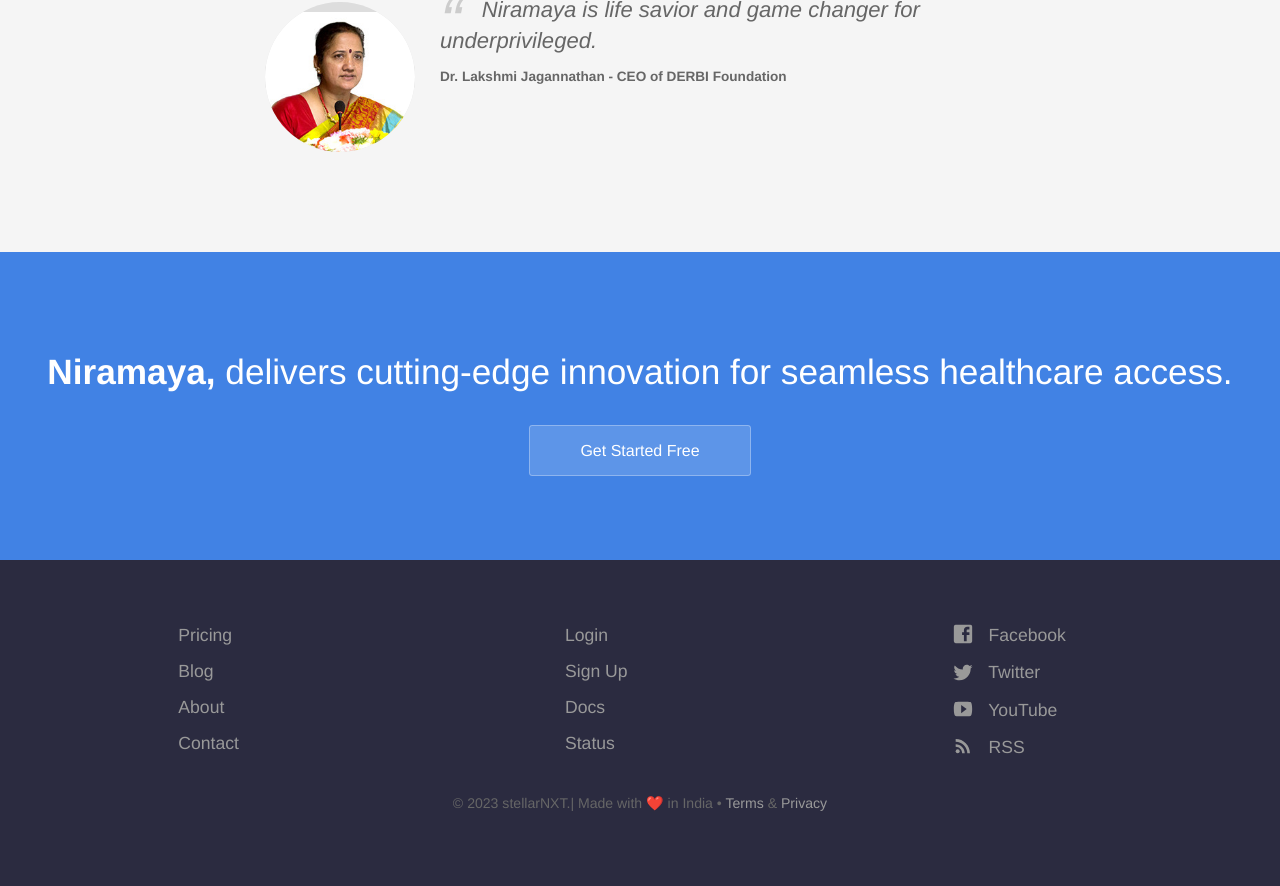
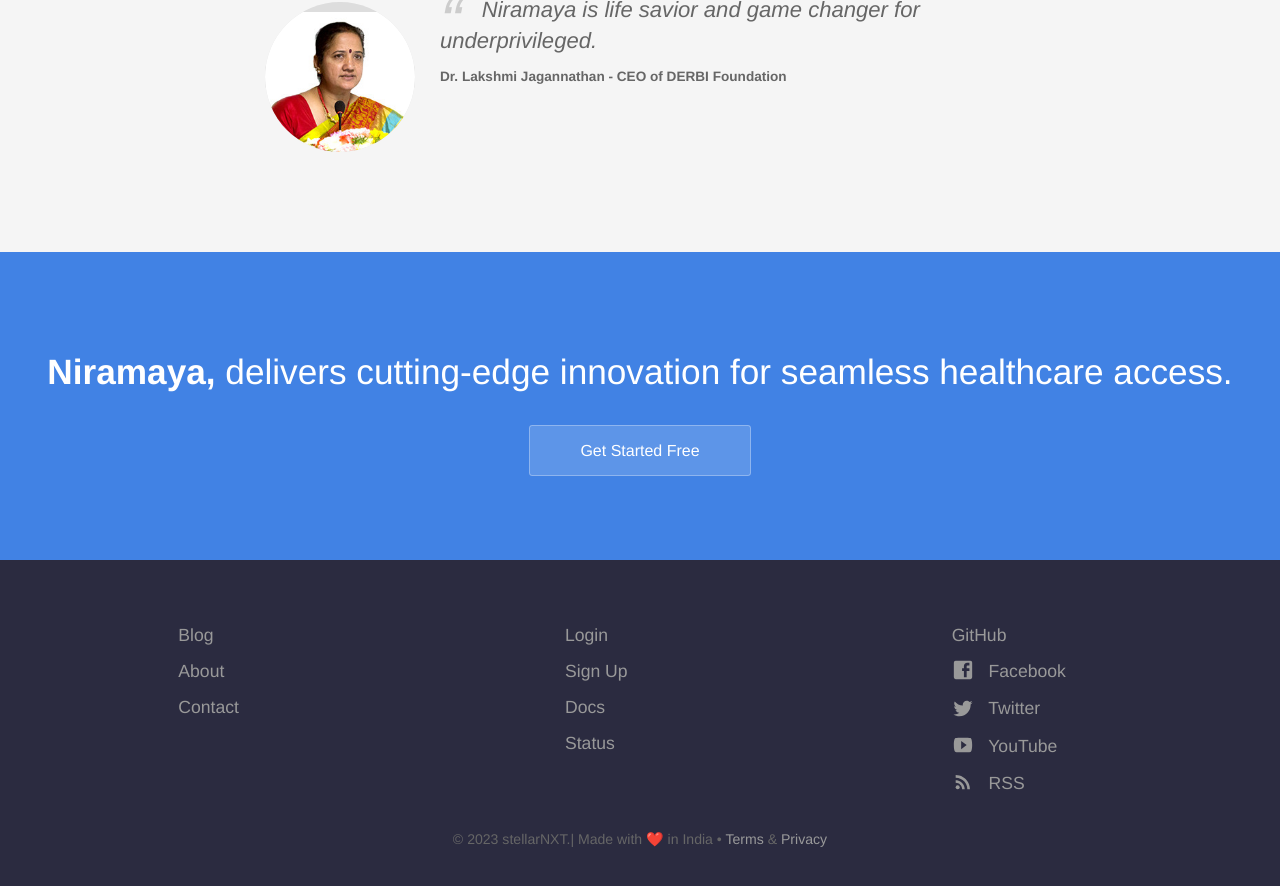
Before and after one commit to HarshaTejaswi/niramaya-HT, a Jekyll site: the page built from index.html, in a window 1280 px wide and 900 px high, scrolled down 2776 px. Shown: the top 886 px of the window. Built offline with Jekyll 4.4.1, drawn with Linux system fonts in a browser that asks for light colours; before the commit the page ends 3640 px from its top, so only the background shows below that.

Commit message:
Update footer.yml

```diff
--- a/_data/footer.yml
+++ b/_data/footer.yml
@@ -1,6 +1,4 @@
 - links:
-  - name: Pricing
-    link: /pricing/
   - name: Blog
     link: /blog/
   - name: About
@@ -21,6 +19,10 @@
     link: /
     new_window: true
 - links:
+  - name: GitHub
+    link: https://github.com/Project-Niramaya
+    new_window: true
+    social_icon: GitHub
   - name: Facebook
     link: https://facebook.com/cloudcannon/
     new_window: true
```
